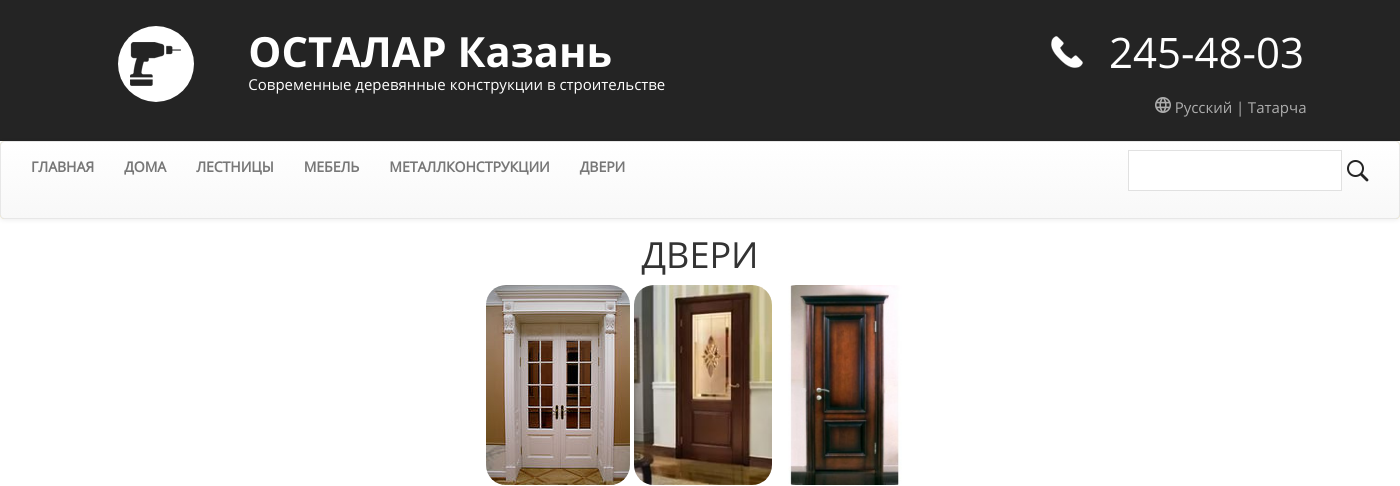
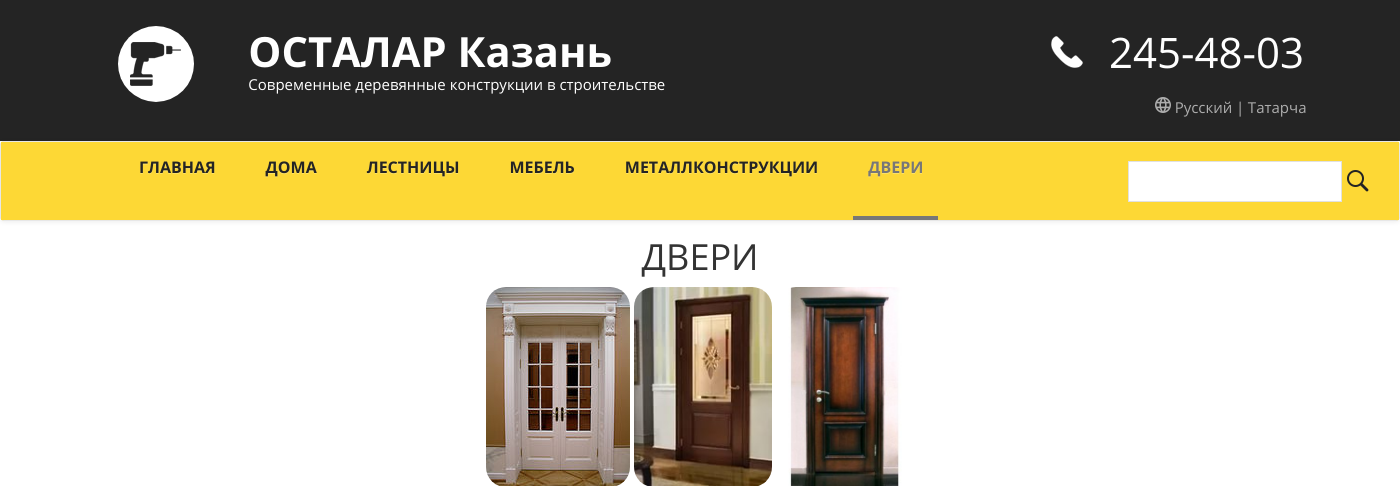
Before and after one commit to VandalorumRex/ostalar, a PHP site: a page that uses menu.php in a window 1400 px wide. Shown: the top 486 px of the page. Run offline with PHP 8.4, Linux system fonts and the light colour scheme; data that the repository does not hold is empty; some libraries are stand-ins or nearby versions.

Commit message:
min-height

```diff
--- a/bizək/style.css
+++ b/bizək/style.css
@@ -131,19 +131,24 @@ body{
 
    font-weight: bold;
    background-color: #fdd835 !important;
-    width: 1400px !important;
-    height: 78px !important;
+    max-width: 1400px !important;
+    min-height: 78px !important;
     clear:both;
     margin-left:auto;
     margin-right:auto;
 }
+.menü{
+    background-color: #fdd835 !important;
+}
+
 #menu_uze{
     /*display:block;*/
-    height: 78px;
+    background-color: #fdd835 !important;
+    min-height: 78px;
     line-height: 78px;
     margin-left: 88px;
 }
-#menu_uze li{/*display:inline-block;*/margin-left:20px;height:78px;
+#menu_uze li{/*display:inline-block;*/margin-left:20px;min-height:78px;
 
 }
 #menu_uze li.saylangan{
@@ -152,7 +157,7 @@ body{
 #menu_uze li.saylangan a{
     color: #777777;
 }
-#menu_uze li ul li{/*display:block;*/border-bottom:1px solid white;padding:5px;margin:0;border-radius:15px;}
+/*#menu_uze li ul li{border-bottom:1px solid white;padding:5px;margin:0;border-radius:15px;}*/
 #menu_uze li a{
     color: #242424;
     font-size: 16px;/* Approximation due to font substitution */
@@ -160,8 +165,11 @@ body{
     font-family: OpenSansBold;
 }
 .find_line{
-    height: 78px;
+    background-color: #fdd835 !important;
+    min-height: 78px;
     line-height: 78px;
+    margin-top: 0 !important;
+    margin-bottom: 0 !important;
 }
 .find_line td{
     vertical-align: middle;
@@ -424,12 +432,12 @@ ul, li {
 a.gallery img{
    border-radius:20px;
 }
-/*form{
+.divar form{
     clear:both;
     text-align: center;
     margin:0 auto;
 
-}*/
+}
 /*input{
     height:30px;
     border:0;
--- a/menu.php
+++ b/menu.php
@@ -13,9 +13,9 @@ $menu = simplexml_load_string(file_get_contents("menu.xml"));
 	<!--a href="#" class="navbar-brand">БАШ</a-->
     </div>
 
-    <div id="navbarCollapse" class="collapse navbar-collapse">
+    <div id="navbarCollapse" class="collapse navbar-collapse menü">
 
-        <ul class="nav navbar-nav">
+        <ul class="nav navbar-nav" id="menu_uze">
                 <?php foreach($menu as $item):
                     $it = (array)$item;
                     $name = $APPLICATION->tele=='ru'?$it['@attributes']['name']:$it['@attributes']['tt'];
@@ -38,7 +38,7 @@ $menu = simplexml_load_string(file_get_contents("menu.xml"));
                     </li>
                 <?php endforeach?>
         </ul>
-                     <form role="search" class="navbar-form navbar-right">
+                     <form role="search" class="navbar-form navbar-right find_line">
                         <!--div><gcse:search></gcse:search></div-->
                         <div class="form-group col-md-12">
                             <table>
```
